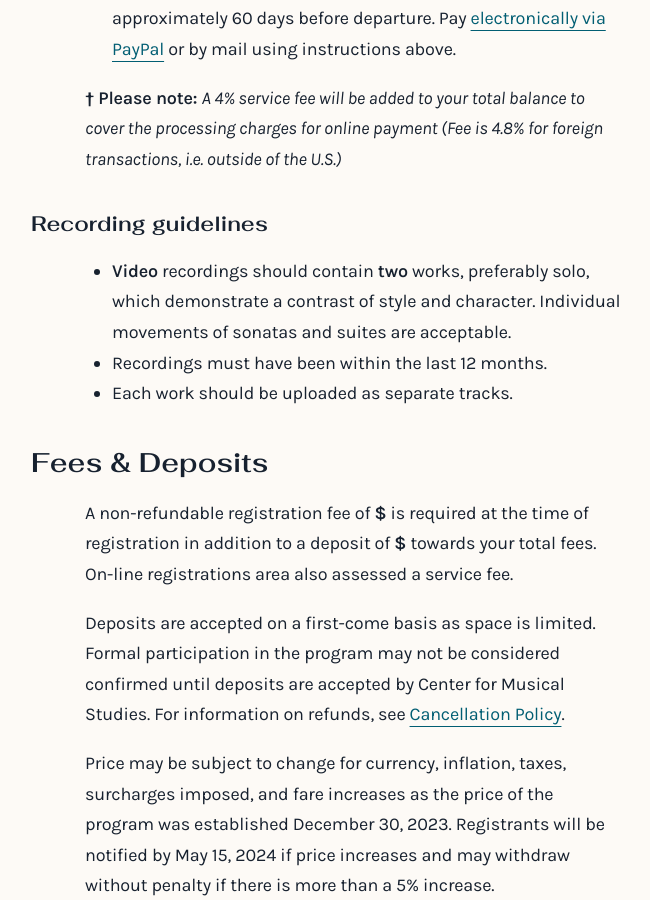
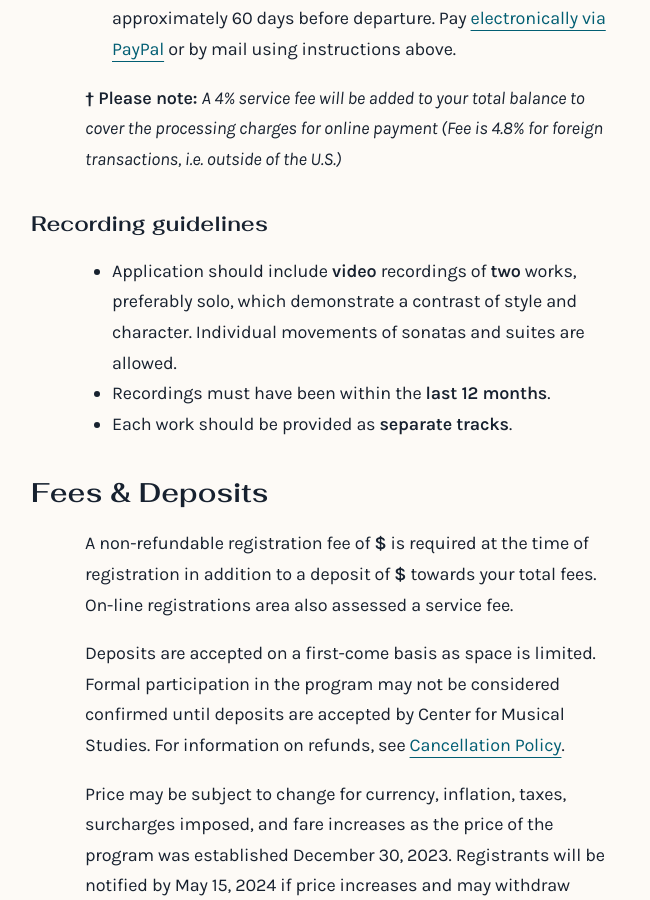
Before and after one commit to Amalfi-Festival/amalfi-festival-org, a Jekyll site: the page built from _apply/piano.md, in a window 1280 px wide and 900 px high, scrolled down 2516 px. Shown: the whole window, without its empty margins (96-746 px from the left). Built offline with Jekyll 4.4.1, drawn with Linux system fonts in a browser that asks for light colours.

Commit message:
Update piano recording guidelines

```diff
--- a/_apply/piano.md
+++ b/_apply/piano.md
@@ -30,9 +30,9 @@ During the application process, you may request lessons with the faculty listed
 
 ### Recording guidelines
 
-* **Video** recordings should contain **two** works, preferably solo, which demonstrate a contrast of style and character. Individual movements of sonatas and suites are acceptable.
-* Recordings must have been within the last 12 months.
-* Each work should be uploaded as separate tracks.
+* Application should include **video** recordings of **two** works, preferably solo, which demonstrate a contrast of style and character. Individual movements of sonatas and suites are allowed.
+* Recordings must have been within the **last 12 months**.
+* Each work should be provided as **separate tracks**.
 
 {% include fees-deposits.md %}
 {% include site/program/cancellations.md %}
```
